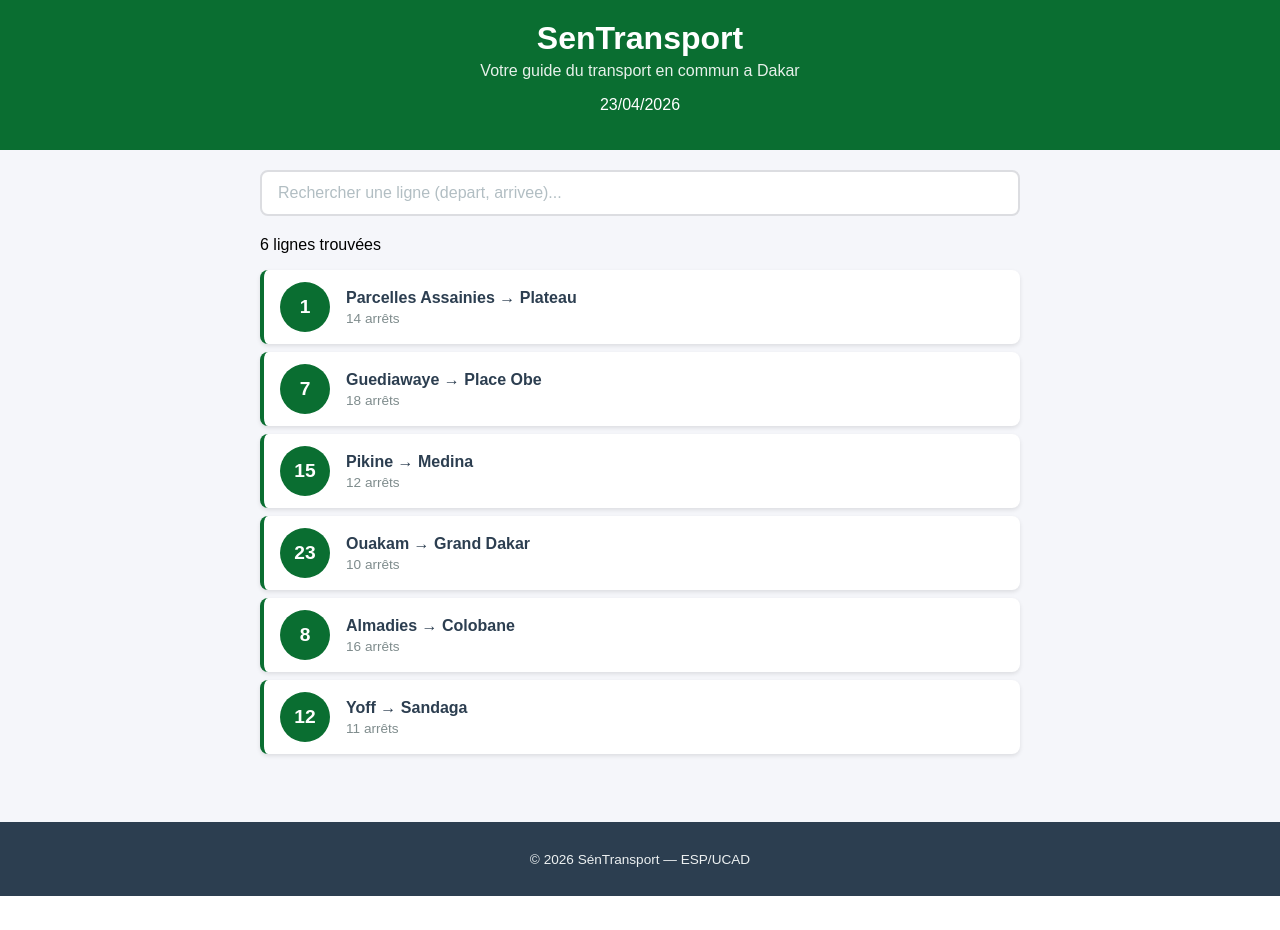
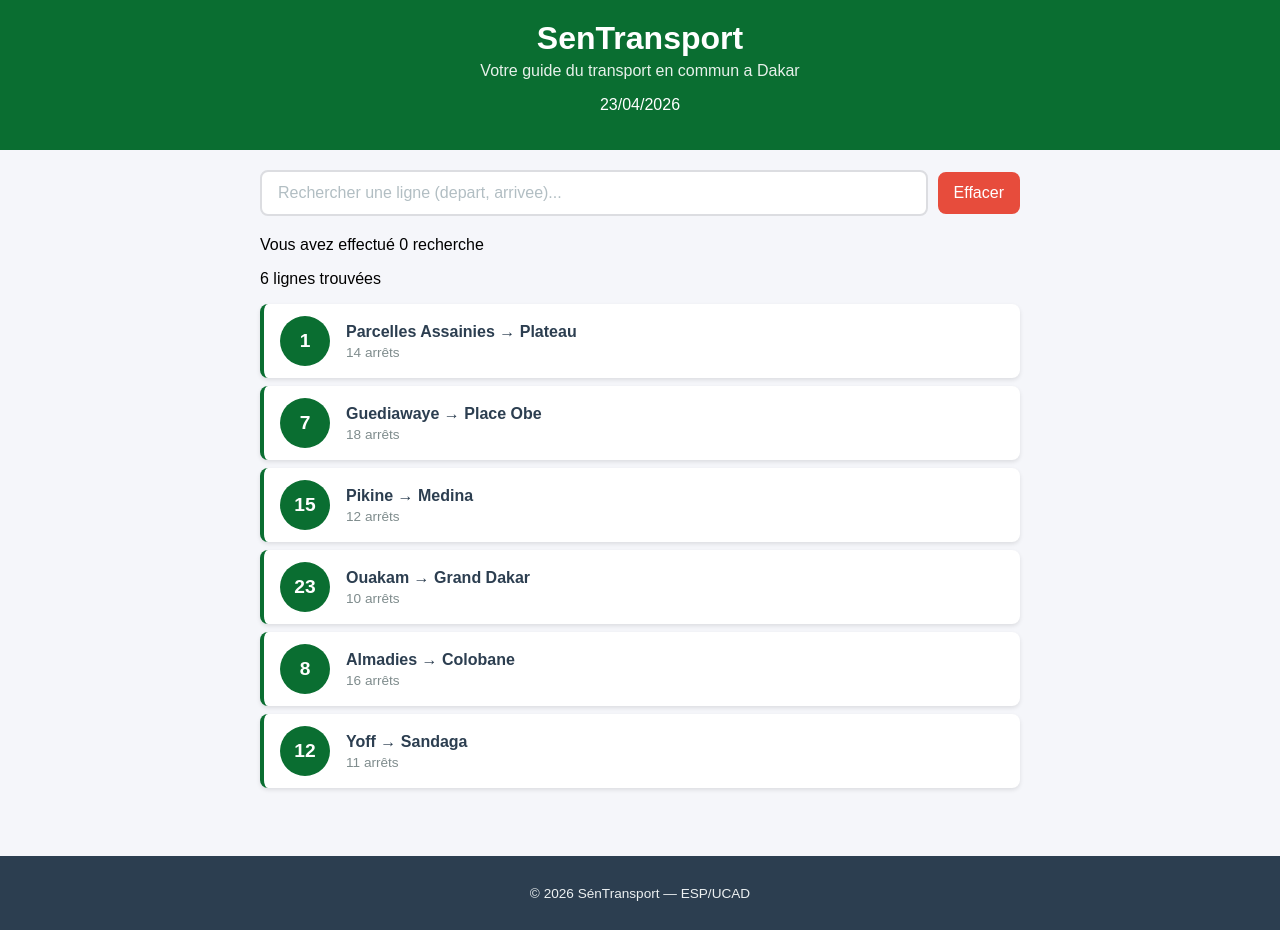
Before and after one commit to Manzidath-E/SenTransport, a React (Create React App) app: page / in a window 1280 px wide. Before the commit the page ends 896 px from the top, so only its background shows below. Built offline with nearby package versions, Linux system fonts and the light colour scheme.

Commit message:
Lab 3 : exercices effacer , aucun resultat et compteur

```diff
--- a/src/App.css
+++ b/src/App.css
@@ -36,3 +36,9 @@
     margin-right: 12px;
   }
 }
+.aucun-resultat {
+  text-align: center;
+  color: #e74c3c;
+  font-size: 1rem;
+  margin-top: 20px;
+}
--- a/src/App.js
+++ b/src/App.js
@@ -10,6 +10,7 @@ import StatReseau from './StatReseau';
 function App() {
   const [recherche, setRecherche] = useState("");
   const [ligneSelectionnee, setLigneSelectionnee] = useState(null);
+  const [nbRecherches, setNbRecherches] = useState(0);
 
   const lignes = [
     { id: 1, numero: "1", depart: "Parcelles Assainies", arrivee: "Plateau", arrets: 14,
@@ -31,6 +32,9 @@ function App() {
     l.arrivee.toLowerCase().includes(recherche.toLowerCase()) ||
     l.numero.includes(recherche)
   );
+  {lignesFiltrees.length === 0 && (
+  <p className="aucun-resultat">Aucune ligne trouvée.</p>
+)}
 
   function handleClickLigne(ligne) {
     if (ligneSelectionnee && ligneSelectionnee.id === ligne.id) {
@@ -44,7 +48,16 @@ function App() {
     <div className="App">
       <Header />
       <main className="contenu">
-        <Recherche valeur={recherche} onChange={setRecherche} />
+        <Recherche
+          valeur={recherche}
+          onChange={(valeur) => {
+            setRecherche(valeur);
+            setNbRecherches(nb => nb + 1);
+          }}
+        />
+        <p className="compteur-recherche">
+             Vous avez effectué {nbRecherches} recherche{nbRecherches > 1 ? 's' : ''}
+        </p>
         <p className="resultat-recherche">
           {lignesFiltrees.length} ligne{lignesFiltrees.length > 1 ? 's' : ''} trouvée{lignesFiltrees.length > 1 ? 's' : ''}
         </p>
--- a/src/Recherche.css
+++ b/src/Recherche.css
@@ -20,3 +20,22 @@
 .recherche-input::placeholder {
   color: #b2bec3;
 }
+.recherche {
+  display: flex;
+  gap: 10px;
+  align-items: center;
+}
+
+.recherche-btn-effacer {
+  padding: 12px 16px;
+  background-color: #e74c3c;
+  color: white;
+  border: none;
+  border-radius: 8px;
+  font-size: 1rem;
+  cursor: pointer;
+}
+
+.recherche-btn-effacer:hover {
+  background-color: #c0392b;
+}
--- a/src/Recherche.js
+++ b/src/Recherche.js
@@ -10,6 +10,12 @@ function Recherche({ valeur, onChange }) {
         value={valeur}
         onChange={e => onChange(e.target.value)}
       />
+      <button
+        className="recherche-btn-effacer"
+        onClick={() => onChange("")}
+      >
+        Effacer
+      </button>
     </div>
   );
 }
```
